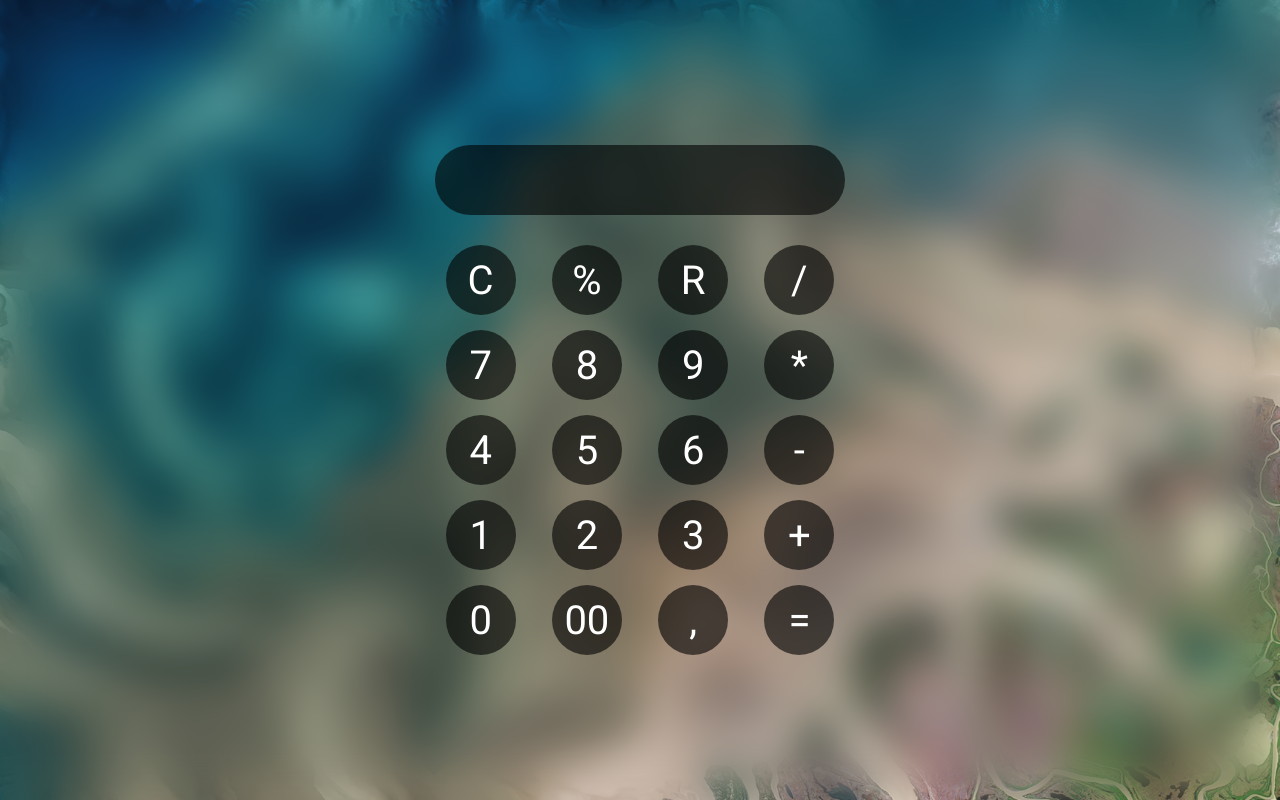
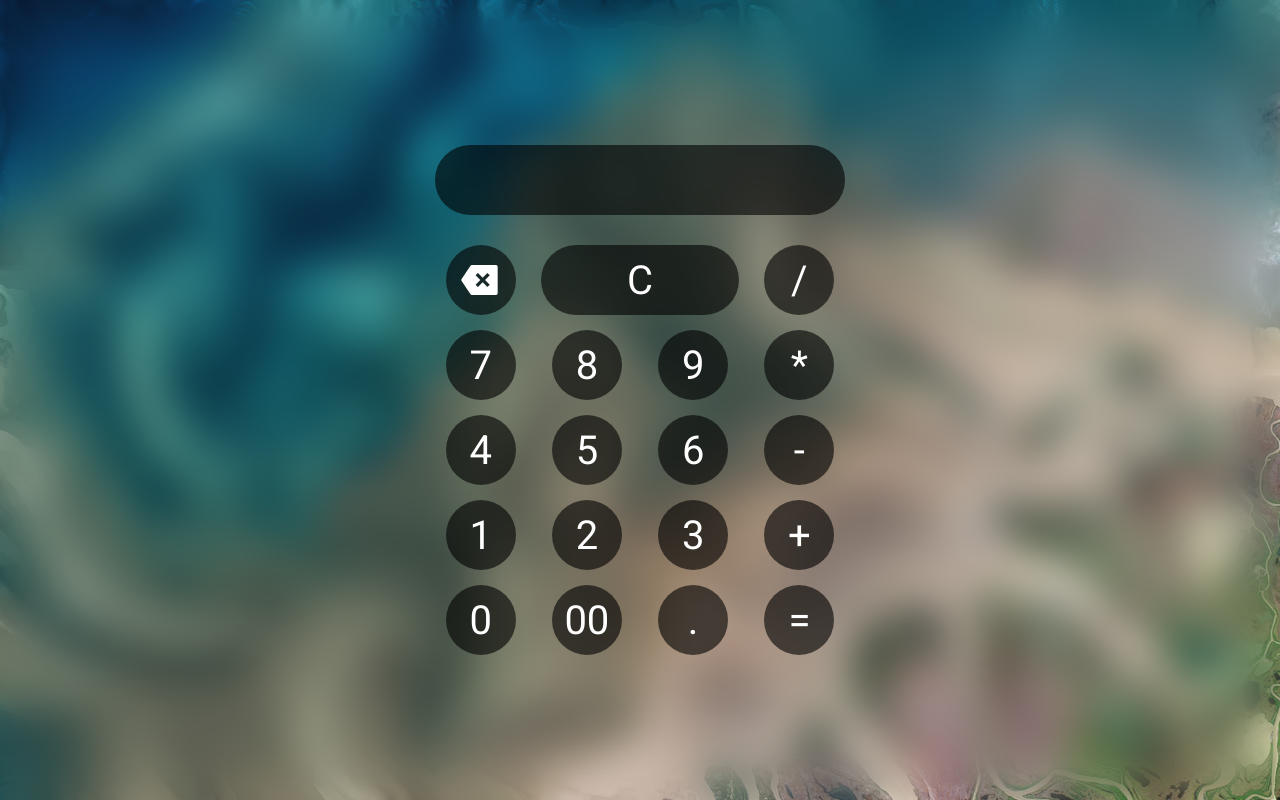
Before and after one commit to Arrtem4/calc, a React (Create React App) app: page / in a window 1280 px wide. Built offline with nearby package versions, Linux system fonts and the light colour scheme.

Commit message:
click logic

```diff
--- a/package.json
+++ b/package.json
@@ -8,6 +8,7 @@
     "@testing-library/user-event": "^13.5.0",
     "react": "^18.2.0",
     "react-dom": "^18.2.0",
+    "react-icons": "^4.9.0",
     "react-scripts": "5.0.1",
     "sass": "^1.63.3",
     "web-vitals": "^2.1.4"
--- a/src/App.scss
+++ b/src/App.scss
@@ -26,3 +26,8 @@ body {
   align-items: center;
   justify-content: center;
 }
+
+.calculator {
+  padding: 2rem 1rem;
+  width: 43rem;
+}
--- a/src/Button.jsx
+++ b/src/Button.jsx
@@ -1,16 +1,18 @@
-import "./Button.scss";
+import { RiDeleteBack2Fill } from "react-icons/ri";
 
-function Button({ value }) {
+function Button({ btnValue, btnClick }) {
   return (
-    <div>
-      <button className="button">
-        {value.includes("&") ? value.replace("&amp;", "&") : value}
-      </button>
-    </div>
+    <button
+      className={btnValue === "C" ? "button buttonDeleteItem" : "button"}
+      onClick={() => btnClick(btnValue)}
+    >
+      {btnValue === "R" ? (
+        <RiDeleteBack2Fill className="buttonDeleteIcon" />
+      ) : (
+        btnValue
+      )}
+    </button>
   );
 }
 
 export default Button;
-
-// str.replace("&amp;", "&");
-// &lArr;
--- a/src/Button.scss
+++ /dev/null
@@ -1,10 +0,0 @@
-.button {
-  width: 7rem;
-  height: 7rem;
-  font-family: inherit;
-  font-size: 4rem;
-  border-radius: 50rem;
-  border: none;
-  background: rgba(0, 0, 0, 0.6);
-  color: white;
-}
--- a/src/ButtonBox.jsx
+++ b/src/ButtonBox.jsx
@@ -1,12 +1,13 @@
 import Button from "./Button";
 import buttons from "./Buttons.js";
+
 import "./ButtonBox.scss";
 
-function ButtonBox() {
+function ButtonBox({ btnClick }) {
   return (
     <div className="buttonBox">
       {buttons.map((btn, i) => (
-        <Button value={btn} key={i} />
+        <Button btnClick={btnClick} btnValue={btn} key={i} />
       ))}
     </div>
   );
--- a/src/ButtonBox.scss
+++ b/src/ButtonBox.scss
@@ -7,3 +7,29 @@
   justify-items: center;
   align-items: center;
 }
+
+.button {
+  width: 7rem;
+  height: 7rem;
+  font-family: inherit;
+  font-size: 4rem;
+  border-radius: 50rem;
+  border: none;
+  background: rgba(0, 0, 0, 0.6);
+  color: white;
+  transition: all 0.2s;
+  &:hover {
+    background: rgba(0, 0, 0, 0.8);
+  }
+  &:active {
+    transform: translateY(5px);
+    background: rgba(0, 0, 0, 1);
+  }
+}
+.buttonDeleteIcon {
+  transform: translateY(5px);
+}
+.buttonDeleteItem {
+  grid-column-start: span 2;
+  width: 100%;
+}
--- a/src/Buttons.js
+++ b/src/Buttons.js
@@ -1,7 +1,6 @@
 const buttons = [
+  "R",
   "C",
-  "%",
-  "R",
   "/",
   "7",
   "8",
@@ -17,7 +16,7 @@ const buttons = [
   "+",
   "0",
   "00",
-  ",",
+  ".",
   "=",
 ];
 
--- a/src/Calculator.jsx
+++ b/src/Calculator.jsx
@@ -1,14 +1,52 @@
 import Screen from "./Screen";
 import ButtonBox from "./ButtonBox";
-import "./Calculator.scss";
+import { useState } from "react";
 
 function Calculator() {
+  const [screenValue, setScreenValue] = useState("");
+
+  const btnClick = (sign) => {
+    switch (sign) {
+      case "R":
+        setScreenValue(screenValue.slice(0, -1));
+        break;
+      case "C":
+        setScreenValue("");
+        break;
+      case "=":
+        // eslint-disable-next-line no-eval
+        setScreenValue(eval(screenValue).toString());
+        break;
+      case "0":
+        /[1-9]/.test(screenValue[screenValue.length - 1])
+          ? setScreenValue(screenValue + sign)
+          : setScreenValue(screenValue);
+        break;
+      case "00":
+        /[1-9]/.test(screenValue[screenValue.length - 1])
+          ? setScreenValue(screenValue + sign)
+          : setScreenValue(screenValue);
+        break;
+      case ".":
+        /[1-9]/.test(screenValue[screenValue.length - 1])
+          ? setScreenValue(screenValue + sign)
+          : setScreenValue(screenValue + "0" + sign);
+        break;
+      default:
+        setScreenValue(screenValue + sign);
+        break;
+    }
+  };
+
   return (
     <div className="calculator">
-      <Screen />
-      <ButtonBox />
+      <Screen screenValue={screenValue} />
+      <ButtonBox btnClick={btnClick} />
     </div>
   );
 }
 
 export default Calculator;
+
+// alert( "Exception 0xAF".match(/x[0-9A-F][0-9A-F]/g) );
+// var value = /\bhi\b/.test(str);
--- a/src/Calculator.scss
+++ /dev/null
@@ -1,4 +0,0 @@
-.calculator {
-  padding: 2rem 1rem;
-  width: 43rem;
-}
--- a/src/Screen.jsx
+++ b/src/Screen.jsx
@@ -1,9 +1,9 @@
-import './Screen.scss'
+import "./Screen.scss";
 
-function Screen() {
+function Screen({ screenValue }) {
   return (
     <div>
-      <input className="input"></input>
+      <input className="input" defaultValue={screenValue}></input>
     </div>
   );
 }
```
Also changed, not shown: 1 other file (tests, documents, lock files or other folders).
